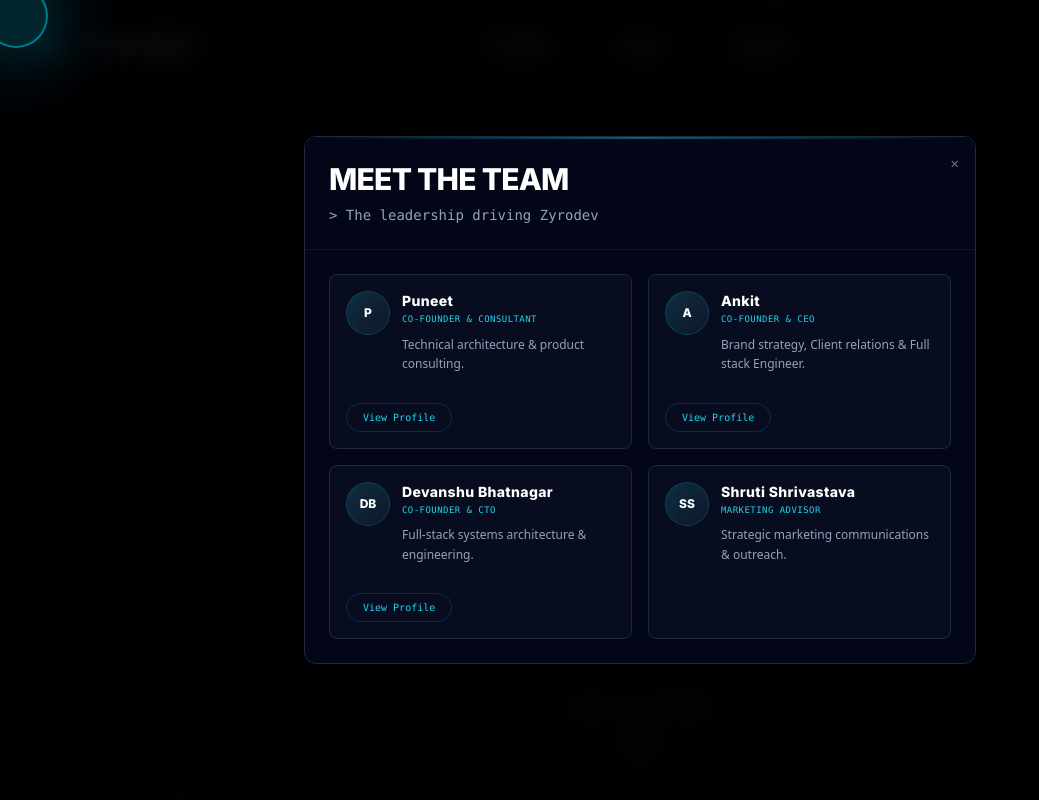
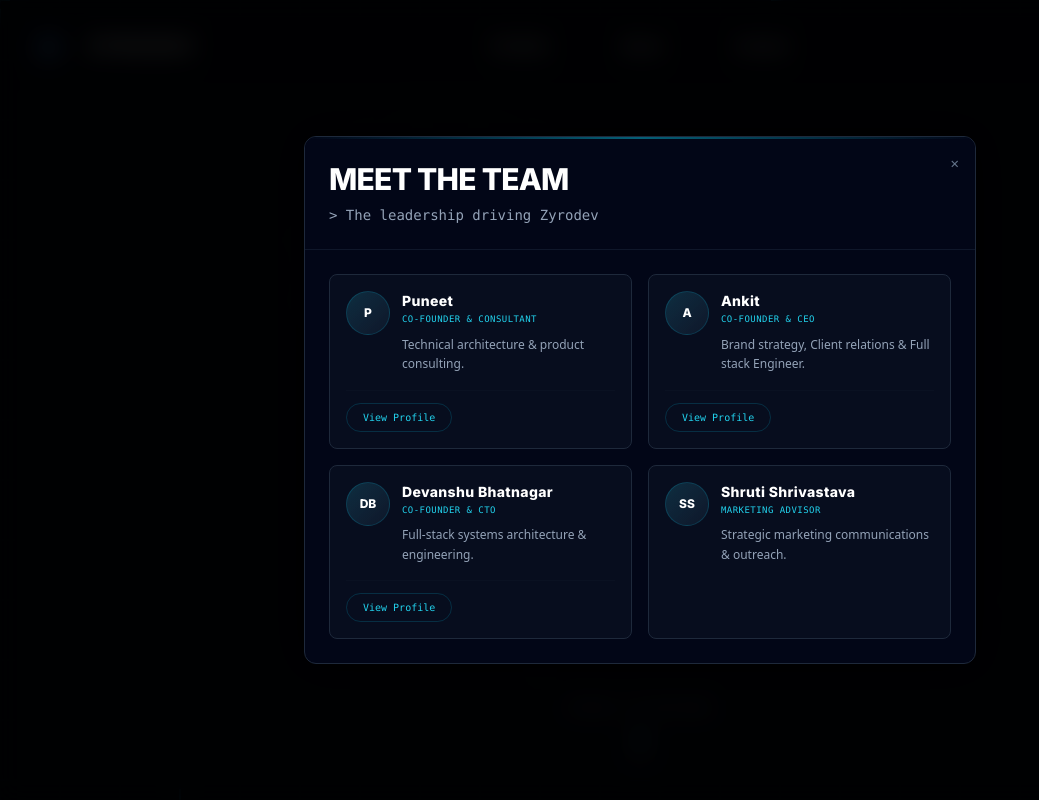
Before and after one commit to 23f3004032/Zyrodev-Website, a Next.js app: page / in a window 1280 px wide. Both pictures are taken after a click on the button "About". Shown: the top 800 px of the page, without its empty margins (0-1039 px from the left). Built offline with nearby package versions, Linux system fonts and the light colour scheme; a web font is replaced by a local one.

Commit message:
mouse pointer fixed

```diff
--- a/app/components/CustomCursor.tsx
+++ /dev/null
@@ -1,134 +0,0 @@
-'use client';
-
-import { useEffect, useState, useRef } from 'react';
-import { motion, useMotionValue, useSpring } from 'framer-motion';
-
-export default function CustomCursor() {
-  const [isVisible, setIsVisible] = useState(false);
-  const [isHovering, setIsHovering] = useState(false);
-  const [cursorVariant, setCursorVariant] = useState('default');
-  const [isMounted, setIsMounted] = useState(false);
-
-  const cursorX = useMotionValue(-100);
-  const cursorY = useMotionValue(-100);
-
-  // Smooth spring animations for cursor movement
-  const springConfig = { damping: 25, stiffness: 700, restSpeed: 0.01 };
-  const cursorXSpring = useSpring(cursorX, springConfig);
-  const cursorYSpring = useSpring(cursorY, springConfig);
-
-  useEffect(() => {
-    // Ensure component is mounted on client before rendering
-    setIsMounted(true);
-  }, []);
-
-  useEffect(() => {
-    if (!isMounted) return;
-
-    const moveCursor = (e: MouseEvent) => {
-      // Use clientX/Y for viewport-relative positioning
-      cursorX.set(e.clientX);
-      cursorY.set(e.clientY);
-    };
-
-    const handleMouseEnter = () => setIsVisible(true);
-    const handleMouseLeave = () => setIsVisible(false);
-
-    // Detect hoverable elements with better targeting
-    const handleMouseOver = (e: MouseEvent) => {
-      const target = e.target as HTMLElement;
-      const isClickable = target.closest('button, a, [role="button"], .interactive, .cursor-pointer, input, textarea, select');
-
-      if (isClickable) {
-        setIsHovering(true);
-        const elementType = target.tagName.toLowerCase();
-        const hasInteractiveClass = target.classList.contains('interactive');
-
-        if (elementType === 'button' || hasInteractiveClass) {
-          setCursorVariant('button');
-        } else if (elementType === 'a') {
-          setCursorVariant('link');
-        } else {
-          setCursorVariant('hover');
-        }
-      } else {
-        setIsHovering(false);
-        setCursorVariant('default');
-      }
-    };
-
-    // Add event listeners to document for global coverage
-    document.addEventListener('mousemove', moveCursor, { passive: true });
-    document.addEventListener('mouseenter', handleMouseEnter);
-    document.addEventListener('mouseleave', handleMouseLeave);
-    document.addEventListener('mouseover', handleMouseOver, { passive: true });
-
-    // Show cursor immediately
-    setIsVisible(true);
-
-    return () => {
-      document.removeEventListener('mousemove', moveCursor);
-      document.removeEventListener('mouseenter', handleMouseEnter);
-      document.removeEventListener('mouseleave', handleMouseLeave);
-      document.removeEventListener('mouseover', handleMouseOver);
-    };
-  }, [isMounted, cursorX, cursorY]);
-
-  const cursorVariants = {
-    default: {
-      scale: 1,
-      backgroundColor: 'rgba(6, 182, 212, 0.15)',
-      border: '1px solid rgba(6, 182, 212, 0.4)',
-      boxShadow: '0 0 25px rgba(6, 182, 212, 0.3), 0 0 50px rgba(6, 182, 212, 0.1)',
-    },
-    hover: {
-      scale: 2,
-      backgroundColor: 'rgba(6, 182, 212, 0.2)',
-      border: '1px solid rgba(6, 182, 212, 0.6)',
-      boxShadow: '0 0 35px rgba(6, 182, 212, 0.5), 0 0 70px rgba(6, 182, 212, 0.2)',
-    },
-    button: {
-      scale: 2.5,
-      backgroundColor: 'rgba(6, 182, 212, 0.25)',
-      border: '1px solid rgba(6, 182, 212, 0.8)',
-      boxShadow: '0 0 45px rgba(6, 182, 212, 0.7), 0 0 90px rgba(6, 182, 212, 0.3)',
-    },
-    link: {
-      scale: 2.2,
-      backgroundColor: 'rgba(34, 197, 94, 0.2)',
-      border: '1px solid rgba(34, 197, 94, 0.7)',
-      boxShadow: '0 0 40px rgba(34, 197, 94, 0.6), 0 0 80px rgba(34, 197, 94, 0.2)',
-    }
-  };
-
-  // Don't render on server or before mount to prevent hydration issues
-  if (typeof window === 'undefined' || !isMounted) return null;
-
-  return (
-    <>
-      {/* Hide default cursor */}
-      <style jsx global>{`
-        html, body, * {
-          cursor: none !important;
-        }
-      `}</style>
-
-      {/* Custom cursor - Clean circle glow only */}
-      <motion.div
-        className="fixed w-8 h-8 rounded-full pointer-events-none z-[9999]"
-        style={{
-          left: cursorXSpring,
-          top: cursorYSpring,
-          transform: 'translate(-50%, -50%)',
-        }}
-        animate={cursorVariants[cursorVariant as keyof typeof cursorVariants]}
-        transition={{
-          type: 'spring',
-          damping: 20,
-          stiffness: 400,
-          mass: 0.5,
-        }}
-      />
-    </>
-  );
-}
--- a/app/globals.css
+++ b/app/globals.css
@@ -105,20 +105,7 @@
   scrollbar-width: none;
 }
 
-/* Interactive elements cursor styles */
-button,
-a,
-[role="button"],
-.interactive {
-  cursor: none;
-}
 
-button:hover,
-a:hover,
-[role="button"]:hover,
-.interactive:hover {
-  cursor: none;
-}
 
 /* Animation utilities */
 .animate-fade-in {
--- a/app/layout.tsx
+++ b/app/layout.tsx
@@ -4,7 +4,6 @@
 import './globals.css';
 import { useEffect, useState, ReactNode } from 'react';
 import Lenis from 'lenis';
-import CustomCursor from './components/CustomCursor';
 import { LenisContext } from './hooks/useLenis';
 
 export default function RootLayout({ children }: { children: ReactNode }) {
@@ -45,7 +44,6 @@
           <link rel="icon" href="/favicon.ico" />
         </head>
         <body className="bg-charcoal text-white overflow-x-hidden">
-          <CustomCursor />
           <main className="relative">{children}</main>
         </body>
       </html>
```
